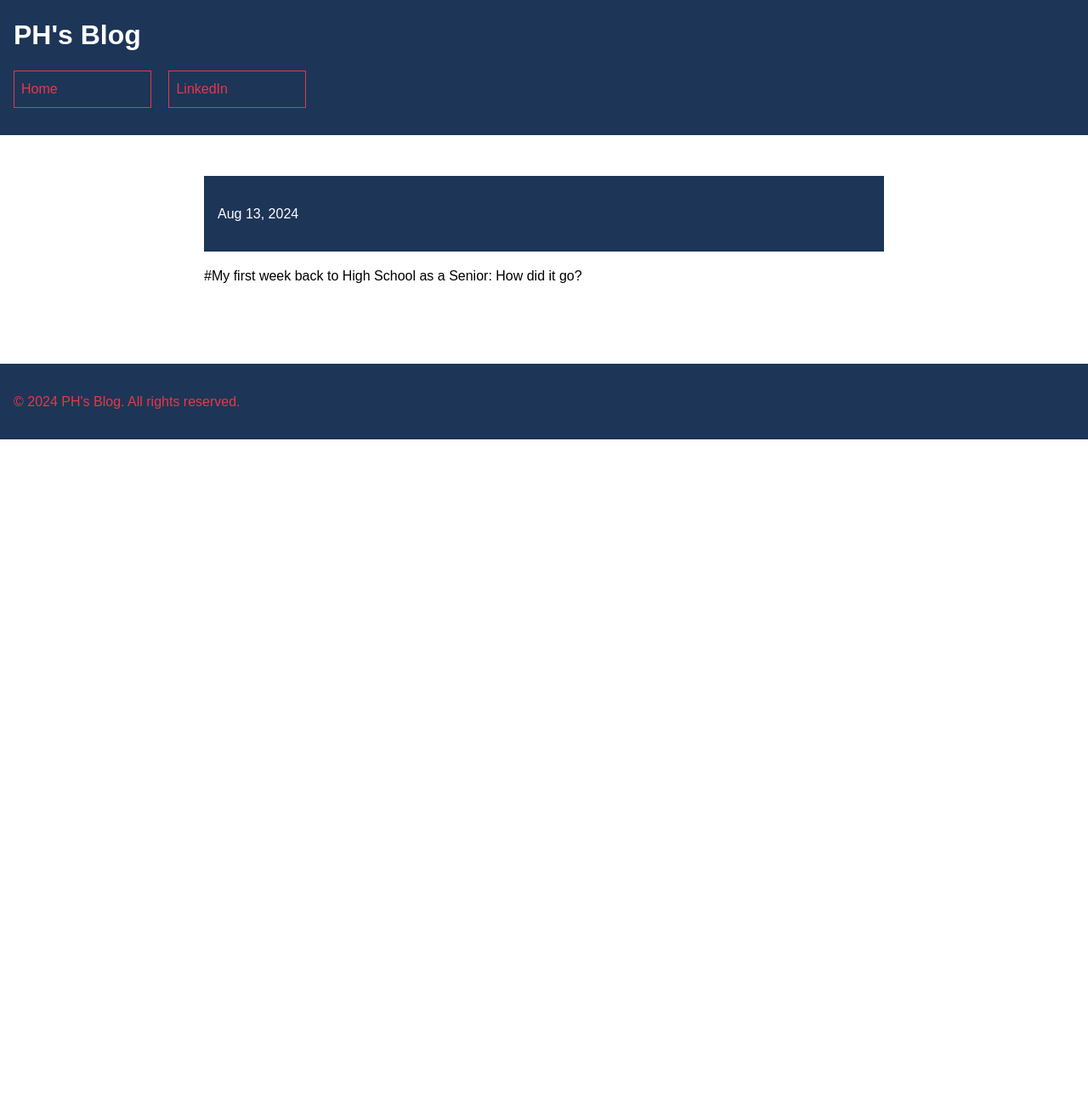
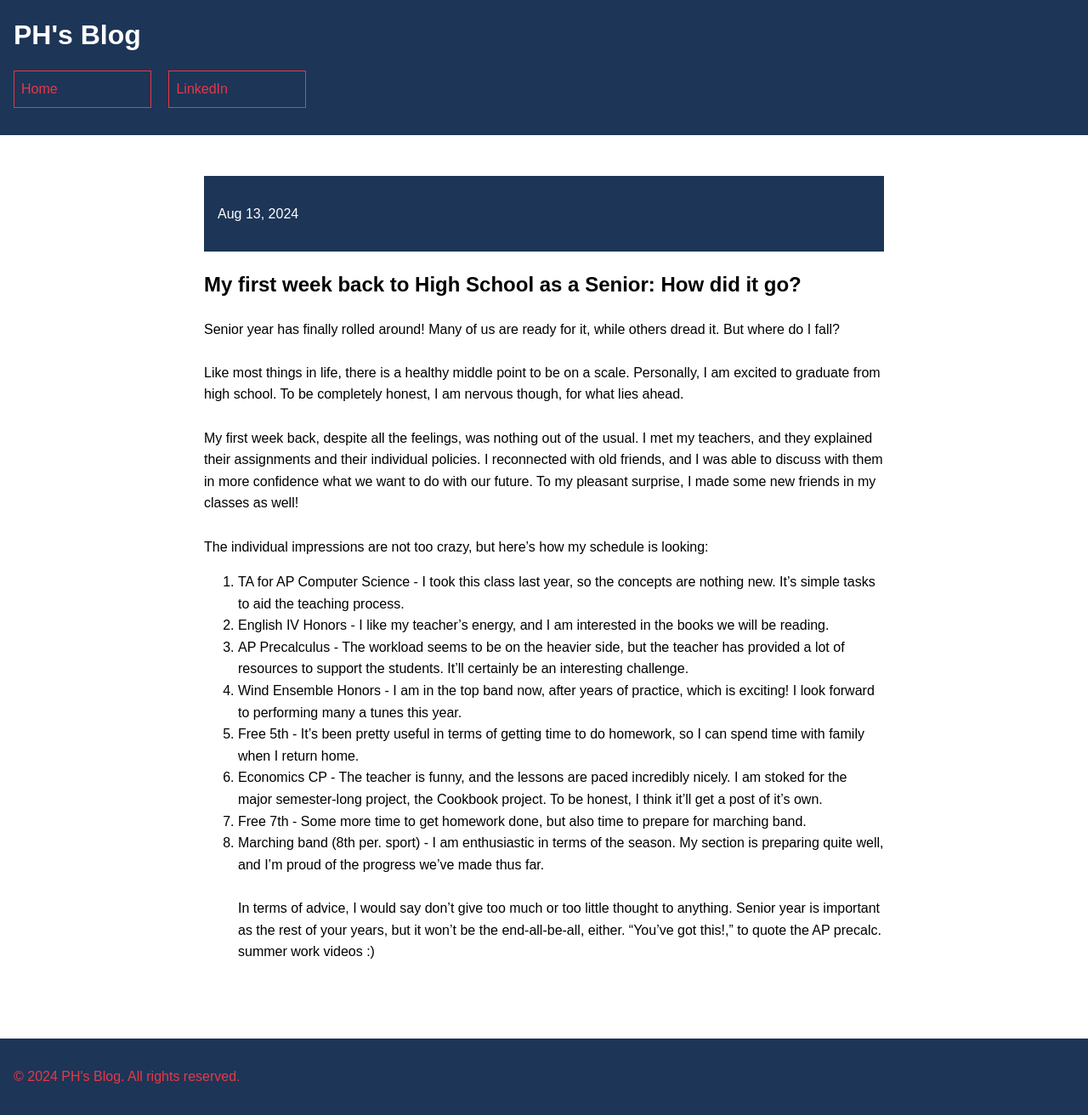
Before and after one commit to CaptainSapphire/PH-s-Blog, a Jekyll site: the page built from _posts/2024-08-13-My-first-week-as-a-senior.md, in a window 1280 px wide. Shown: the whole page at 85% size. Built offline with Jekyll 4.4.1, drawn with Linux system fonts in a browser that asks for light colours; our own code applies the rules of GitHub Pages for plain Markdown files; before the commit the page ends 900 px from its top, so only the background shows below that.

Commit message:
Update 2024-08-13-My-first-week-as-a-senior.md

```diff
--- a/_posts/2024-08-13-My-first-week-as-a-senior.md
+++ b/_posts/2024-08-13-My-first-week-as-a-senior.md
@@ -1 +1,16 @@
-#My first week back to High School as a Senior: How did it go?
+# My first week back to High School as a Senior: How did it go?
+
+Senior year has finally rolled around! Many of us are ready for it, while others dread it. But where do I fall? <br><br>
+Like most things in life, there is a healthy middle point to be on a scale. Personally, I am excited to graduate from high school. To be completely honest, I am nervous though, for what lies ahead.  <br><br>
+My first week back, despite all the feelings, was nothing out of the usual. I met my teachers, and they explained their assignments and their individual policies. I reconnected with old friends, and I was able to discuss with them in more confidence what we want to do with our future. To my pleasant surprise, I made some new friends in my classes as well! <br><br>
+The individual impressions are not too crazy, but here's how my schedule is looking:
+1. TA for AP Computer Science - I took this class last year, so the concepts are nothing new. It's  simple tasks to aid the teaching process.
+2. English IV Honors - I like my teacher's energy, and I am interested in the books we will be reading.
+3. AP Precalculus - The workload seems to be on the heavier side, but the teacher has provided a lot of resources to support the students. It'll certainly be an interesting challenge.
+4. Wind Ensemble Honors - I am in the top band now, after years of practice, which is exciting! I look forward to performing many a tunes this year.
+5. Free 5th - It's been pretty useful in terms of getting time to do homework, so I can spend time with family when I return home.
+6. Economics CP - The teacher is funny, and the lessons are paced incredibly nicely. I am stoked for the major semester-long project, the Cookbook project. To be honest, I think it'll get a post of it's own.
+7. Free 7th - Some more time to get homework done, but also time to prepare for marching band.
+8. Marching band (8th per. sport) - I am enthusiastic in terms of the season. My section is preparing quite well, and I'm proud of the progress we've made thus far.
+<br><br>
+In terms of advice, I would say don't give too much or too little thought to anything. Senior year is important as the rest of your years, but it won't be the end-all-be-all, either. "You've got this!," to quote the AP precalc. summer work videos :)
```
